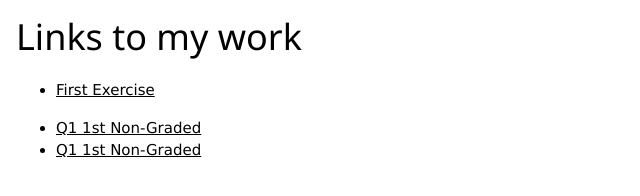
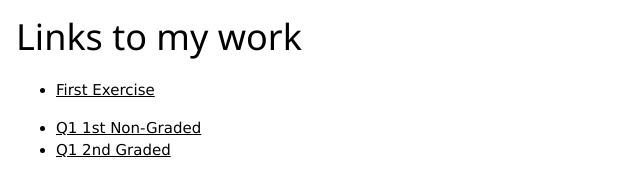
Before and after one commit to zhecjacobe/CS3_1stQtrPortfolio, a plain HTML site: page index.html in a window 1280 px wide. Shown: the full height of the page, 0-640 px from the left. Drawn offline with nearby package versions, Linux system fonts and the light colour scheme.

Commit message:
another change

```diff
--- a/index.html
+++ b/index.html
@@ -15,7 +15,7 @@
     <ul>
       <li><a href="./public/Q11stNGLiJacobe.html"> Q1 1st Non-Graded</a>
       </li>
-       <li><a href="./public/Q12GLiJacobe.html"> Q1 1st Non-Graded</a>
+       <li><a href="./public/Q12GLiJacobe.html"> Q1 2nd Graded</a>
       </li>
     </ul>
    </nav>
```
